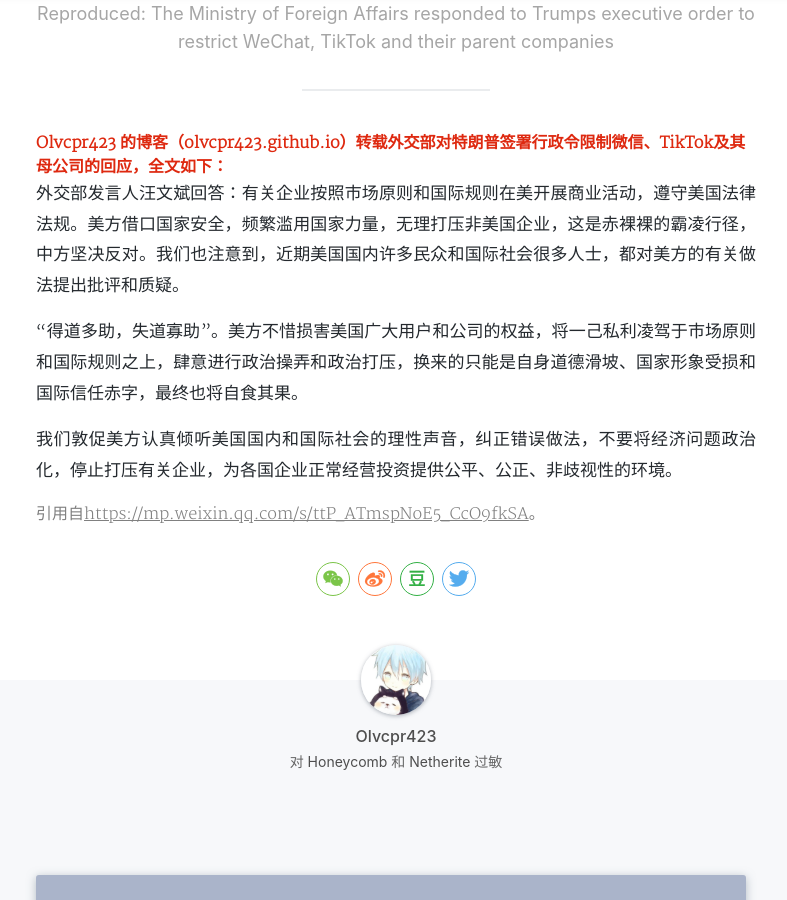
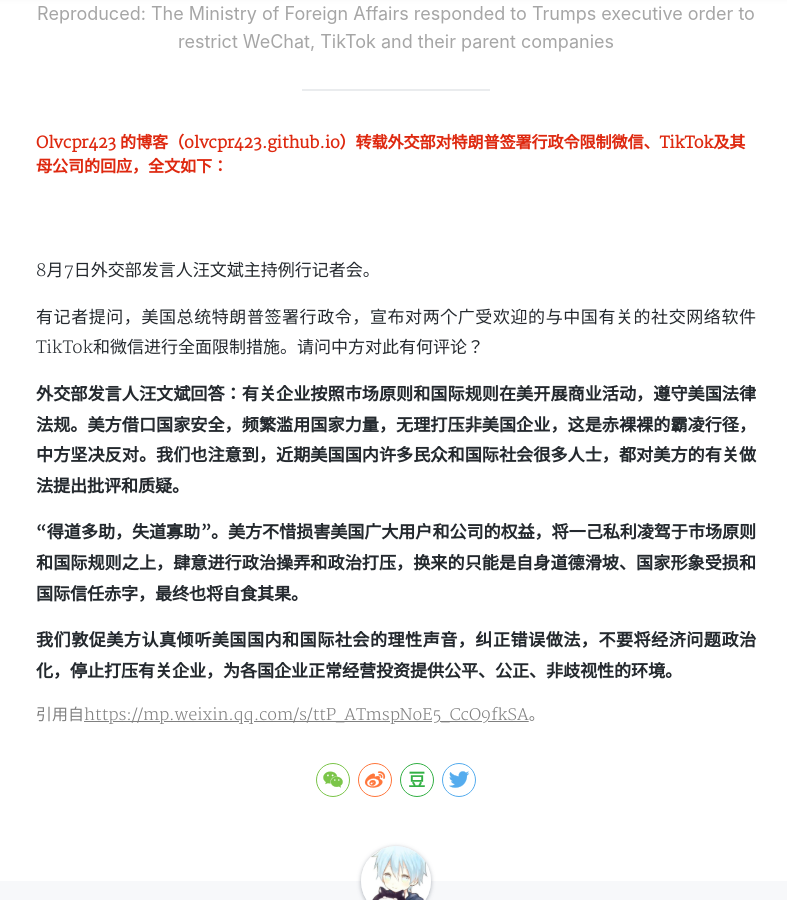
Before and after one commit to Olvcpr423/Olvcpr423.github.io, a Jekyll site: the page built from _posts/2020-08-08-ces.md, in a window 1280 px wide and 900 px high, scrolled down 435 px. Shown: the whole window, without its empty margins (244-1031 px from the left). Built offline with Jekyll 4.4.1, drawn with Linux system fonts in a browser that asks for light colours; nearby versions of some CDN libraries; a style sheet for code colours, icons or effects is not loaded.

Commit message:
Update 2020-08-08-ces.md

```diff
--- a/_posts/2020-08-08-ces.md
+++ b/_posts/2020-08-08-ces.md
@@ -7,12 +7,16 @@ categories: 转载
 cvr: '/assets/img/hero.jpg'
 tags: 转载
 ---
-<font color ='#DE2910'><b>Olvcpr423 的博客（olvcpr423.github.io）转载外交部对特朗普签署行政令限制微信、TikTok及其母公司的回应，全文如下：</b></font>
+<font color ='#DE2910'><b>Olvcpr423 的博客（olvcpr423.github.io）转载外交部对特朗普签署行政令限制微信、TikTok及其母公司的回应，全文如下：</b></font><br><br>
 
-外交部发言人汪文斌回答：有关企业按照市场原则和国际规则在美开展商业活动，遵守美国法律法规。美方借口国家安全，频繁滥用国家力量，无理打压非美国企业，这是赤裸裸的霸凌行径，中方坚决反对。我们也注意到，近期美国国内许多民众和国际社会很多人士，都对美方的有关做法提出批评和质疑。
+8月7日外交部发言人汪文斌主持例行记者会。
 
-“得道多助，失道寡助”。美方不惜损害美国广大用户和公司的权益，将一己私利凌驾于市场原则和国际规则之上，肆意进行政治操弄和政治打压，换来的只能是自身道德滑坡、国家形象受损和国际信任赤字，最终也将自食其果。
+有记者提问，美国总统特朗普签署行政令，宣布对两个广受欢迎的与中国有关的社交网络软件TikTok和微信进行全面限制措施。请问中方对此有何评论？
 
-我们敦促美方认真倾听美国国内和国际社会的理性声音，纠正错误做法，不要将经济问题政治化，停止打压有关企业，为各国企业正常经营投资提供公平、公正、非歧视性的环境。
+<b>外交部发言人汪文斌回答：有关企业按照市场原则和国际规则在美开展商业活动，遵守美国法律法规。美方借口国家安全，频繁滥用国家力量，无理打压非美国企业，这是赤裸裸的霸凌行径，中方坚决反对。我们也注意到，近期美国国内许多民众和国际社会很多人士，都对美方的有关做法提出批评和质疑。</b>
+
+<b>“得道多助，失道寡助”。美方不惜损害美国广大用户和公司的权益，将一己私利凌驾于市场原则和国际规则之上，肆意进行政治操弄和政治打压，换来的只能是自身道德滑坡、国家形象受损和国际信任赤字，最终也将自食其果。</b>
+
+<b>我们敦促美方认真倾听美国国内和国际社会的理性声音，纠正错误做法，不要将经济问题政治化，停止打压有关企业，为各国企业正常经营投资提供公平、公正、非歧视性的环境。</b>
 
 <font color ='#808080'>引用自<a href ='https://mp.weixin.qq.com/s/ttP_ATmspNoE5_CcO9fkSA'>https://mp.weixin.qq.com/s/ttP_ATmspNoE5_CcO9fkSA</a>。</font>
```
